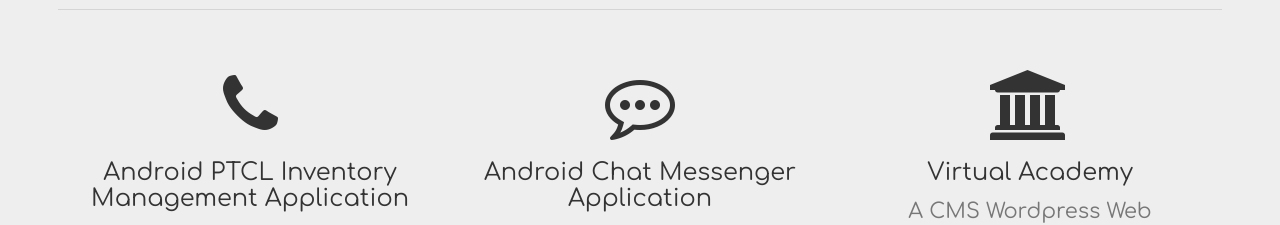
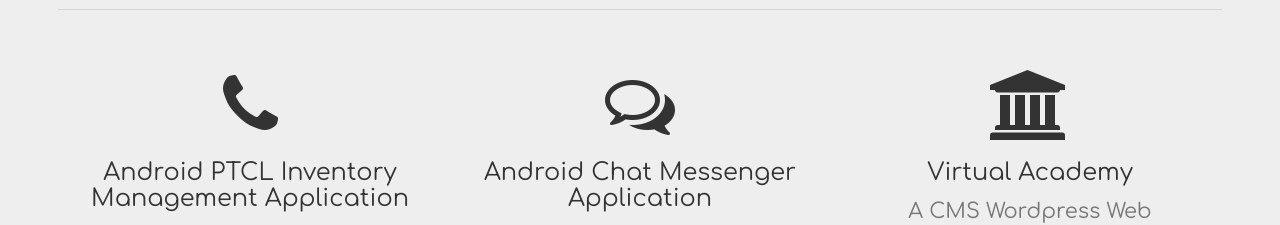
Before and after one commit to rubab1990/rubab1990.github.io, a plain HTML site: page index.html in a window 1280 px wide. Shown: the part 1462-1687 px from the top of the page. Drawn offline with nearby package versions, Linux system fonts and the light colour scheme; files that its build step writes are made by us from their sources; a web font is replaced by a local one.

Commit message:
messenger icon

```diff
--- a/index.html
+++ b/index.html
@@ -102,7 +102,7 @@
           </p>
         </div>
         <div class="col-md-4 text-center portfolio-section">
-          <i class="fa fa-5x fa-commenting-o " data-wow-delay=".2s" style="visibility: visible; animation-delay: 0.2s; animation-name: bounceIn;"></i>
+          <i class="fa fa-5x fa-comments-o " data-wow-delay=".2s" style="visibility: visible; animation-delay: 0.2s; animation-name: bounceIn;"></i>
           <h3>Android Chat Messenger Application</h3>
           <p class="text-muted text-muted-para">
             A chat messenger application capable of handling multiple users
```
